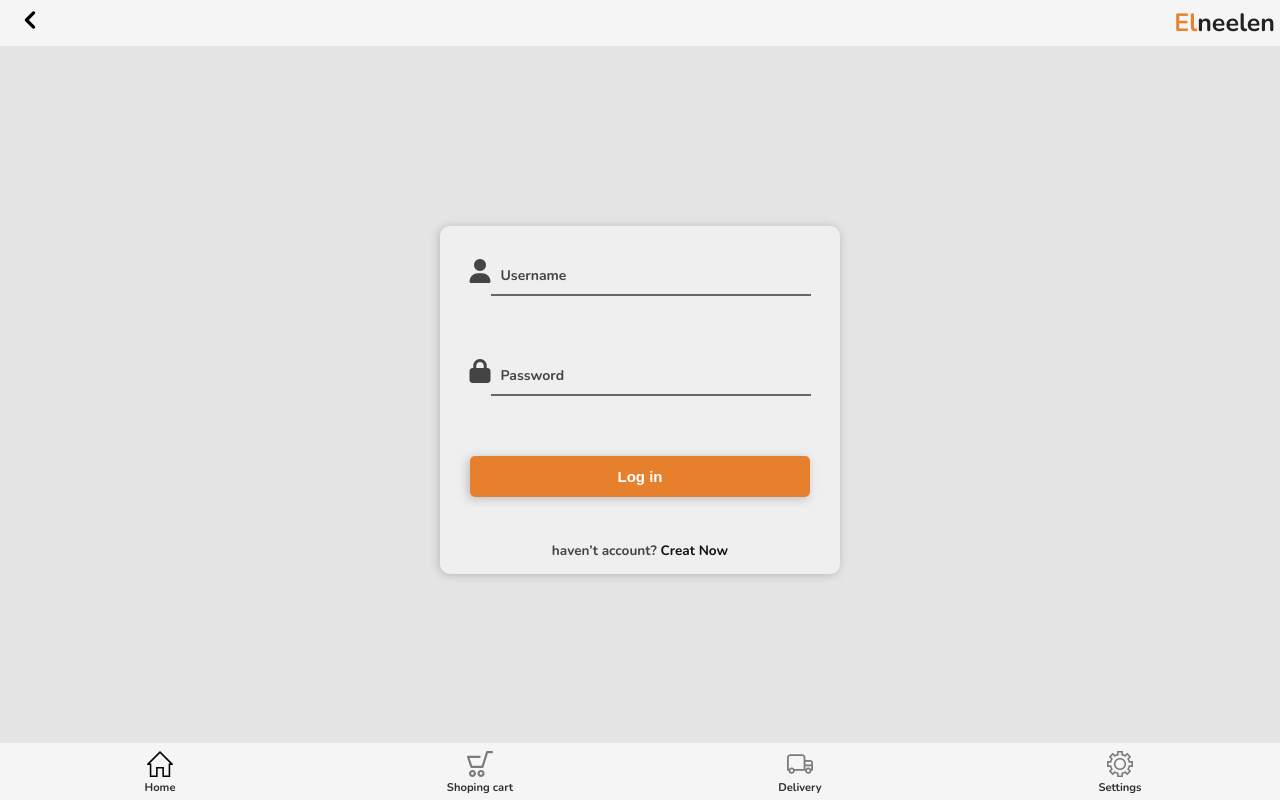
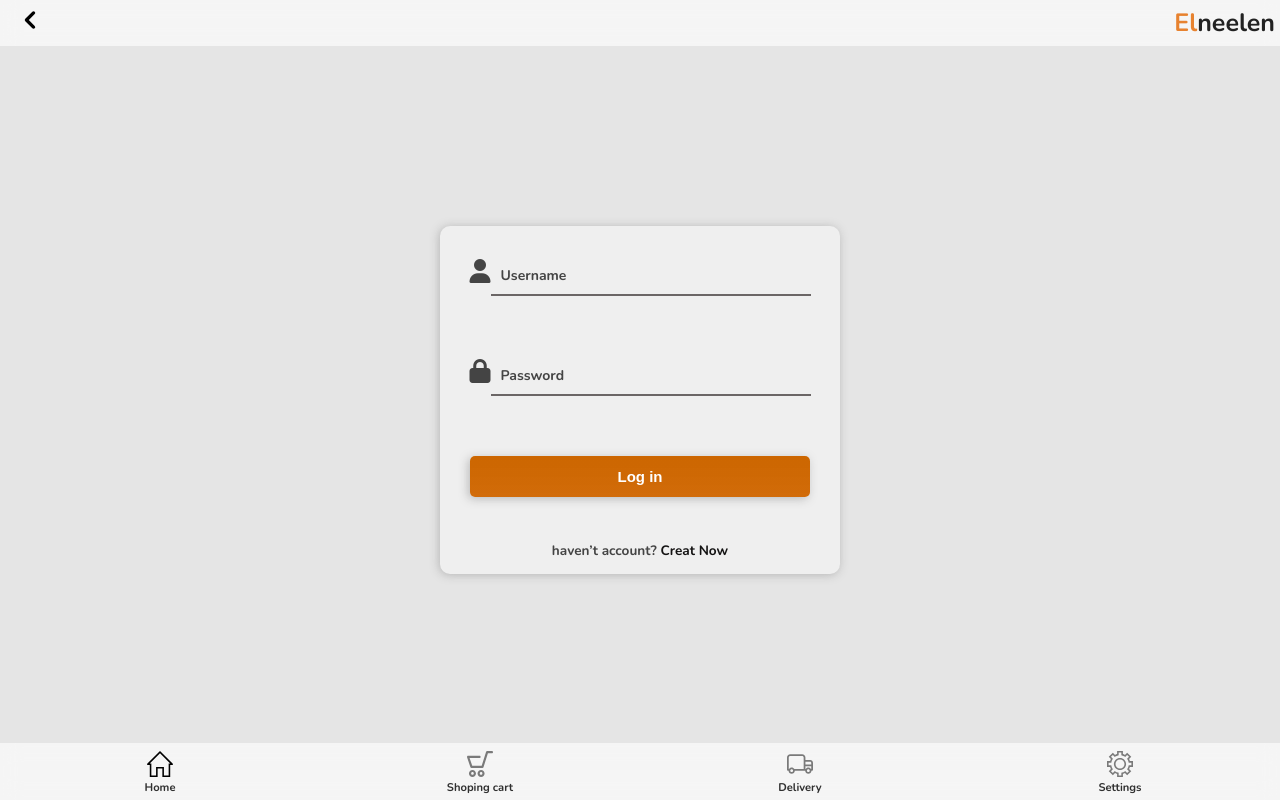
Before and after one commit to Faris-Hmd/Elneelen-Restaurant-ReactApp, a React (Create React App) app: page /signin in a window 1280 px wide. Built offline with nearby package versions, Linux system fonts and the light colour scheme.

Commit message:
Update forms.css

```diff
--- a/src/css/forms.css
+++ b/src/css/forms.css
@@ -8,7 +8,7 @@
 
 }
 form {
-  width: min(400px, 70%);
+  width: min(400px, 75%);
   -webkit-backdrop-filter: blur(7px);
   backdrop-filter: blur(7px);
   background: var(--primary-clr);
@@ -54,6 +54,10 @@
   border: none;
   background: var(--dark-clr);
   color: white;
+ background-image: linear-gradient(
+    rgba(204, 102, 0, 100%),
+    rgba(204, 102, 0, 80%)
+  );
   border-radius: 5px;
 
   transition: all 200ms;
```
